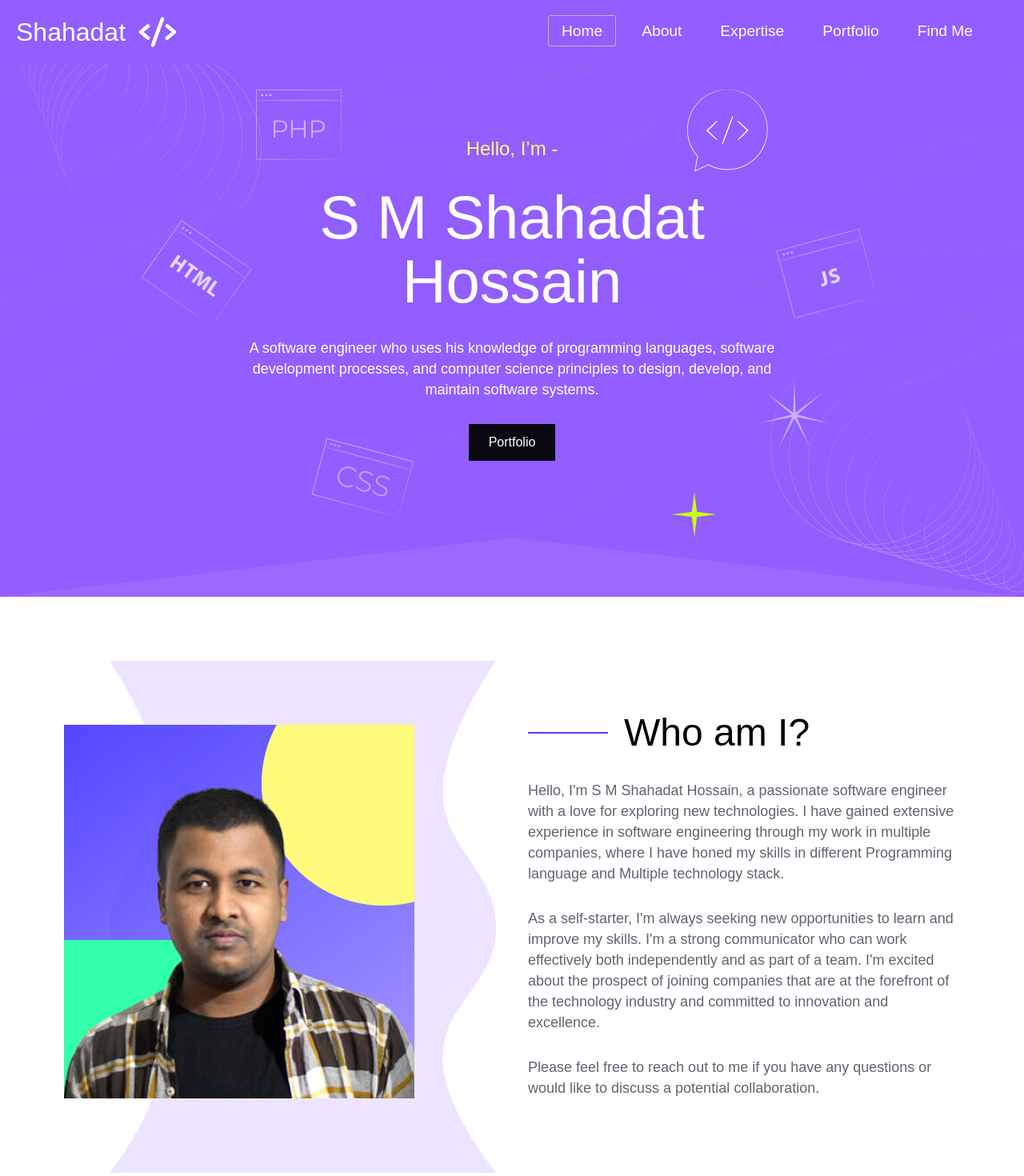
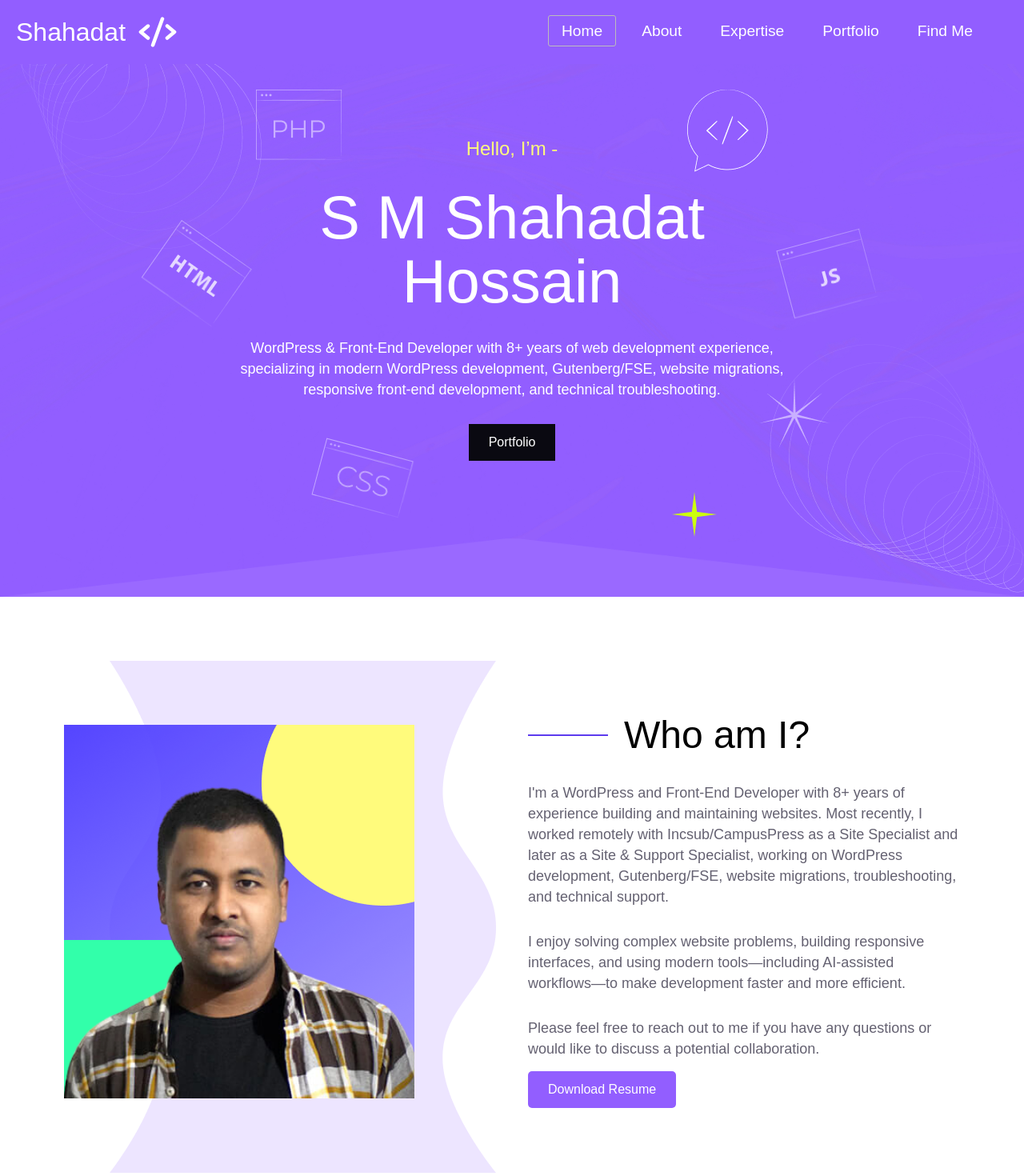
Before and after one commit to asamshahadat/asamshahadat.github.io, a React (Create React App) app: page / in a window 1280 px wide. Shown: the top 1470 px of the page at 80% size. Built offline with nearby package versions, Linux system fonts and the light colour scheme.

Commit message:
Content Updated

```diff
--- a/src/components/MainPage.jsx
+++ b/src/components/MainPage.jsx
@@ -13,8 +13,8 @@ const MainPageContent = () => {
       <Header/>
       <Hero/>
       <WhoIam/>
+      <Portfolio/>
       <AcademicInfo/>
-      <Portfolio/>
       <Skill/>
       <Expert/>
       <Footer/>
--- a/src/components/sections/about/WhoAmi.jsx
+++ b/src/components/sections/about/WhoAmi.jsx
@@ -1,5 +1,5 @@
 import './whoami.css';
-// import { Link } from 'react-router-dom';
+import { Link } from "react-router-dom";
 import shahadatImg from '../../../assets/img/shahadat/shahadat.png';
 import whoImgBgShape from '../../../assets/img/shape/who-am-i.png';
 const WhoIam = () => {
@@ -13,9 +13,13 @@ const WhoIam = () => {
           </div>
           <div className="who-text md:w-1/2 text-left flex flex-col justify-center">
             <h2 className="left-long-line">Who am I?</h2>
-            <p>Hello, I'm S M Shahadat Hossain, a passionate software engineer with a love for exploring new technologies. I have gained extensive experience in software engineering through my work in multiple companies, where I have honed my skills in different Programming language and Multiple technology stack.</p>
-            <p>As a self-starter, I'm always seeking new opportunities to learn and improve my skills. I'm a strong communicator who can work effectively both independently and as part of a team. I'm excited about the prospect of joining companies that are at the forefront of the technology industry and committed to innovation and excellence. </p>
+            <p>I'm a WordPress and Front-End Developer with 8+ years of experience building and maintaining websites. Most recently, I worked remotely with Incsub/CampusPress as a Site Specialist and later as a Site & Support Specialist, working on WordPress development, Gutenberg/FSE, website migrations, troubleshooting, and technical support.</p>
+            <p>I enjoy solving complex website problems, building responsive interfaces, and using modern tools—including AI-assisted workflows—to make development faster and more efficient.</p>
             <p>Please feel free to reach out to me if you have any questions or would like to discuss a potential collaboration.</p>
+
+            <Link to="https://drive.google.com/file/d/1Yu7iAobu7XVVnGl74XldnJm2HrGT2-wH/view?usp=sharing" target="_blank" rel="noopener noreferrer" className="btn-style-a resume-btn">
+              Download Resume
+            </Link>
           </div>
         </div>
       </div>
--- a/src/components/sections/about/whoami.css
+++ b/src/components/sections/about/whoami.css
@@ -30,7 +30,11 @@
     margin: 15px auto;
 }
 
-
+a.btn-style-a.resume-btn {
+    width: max-content;
+    background-color: #925eff;
+    border-radius: 5px;
+}
 @media screen and (max-width: 1023px) {
 
     .who-img-text-wrapper {
--- a/src/components/sections/education/AcademicInfo.jsx
+++ b/src/components/sections/education/AcademicInfo.jsx
@@ -2,7 +2,35 @@ import './academic.css';
 // import { Link } from 'react-router-dom';
 const AcademicInfo = () => {
   return (
-    <div className="education-area flex justify-center items-center">
+    <div className="education-area justify-center items-center">
+      <div className="portfolio-experience">
+        <div className="container">
+          <div className="academic-wrapper flex justify-between gap-10 flex-col md:flex-row p-20">
+            <div className="academic-title md:w-1/2 text-center">
+              <h2 className="left-long-line">Professional Experience</h2>
+            </div>
+            <div className="academic-details md:w-1/2 text-left flex flex-col justify-center">
+              <div className="single-academic-info">
+                  <h3>Incsub / CampusPress</h3>
+                  <p>Site Specialist → Site & Support Specialist</p>
+                  <p>Apr 2024 – Aug 2026</p>
+              </div>
+              <div className="single-academic-info">
+                  <h3>UI Barn — Technical Lead</h3>
+                  <p>Apr 2024 – Aug 2026</p>
+              </div>
+              <div className="single-academic-info">
+                  <h3>Luminous Labs — Software Engineer</h3>
+                  <p>Apr 2024 – Aug 2026</p>
+              </div>
+              <div className="single-academic-info">
+                  <h3>VoidCoders — Software Engineer</h3>
+                  <p>Apr 2024 – Aug 2026</p>
+              </div>
+            </div>
+          </div>
+        </div>
+      </div>
       <div className="container">
         <div className="academic-wrapper flex justify-between gap-10 flex-col md:flex-row p-20">
           <div className="academic-title md:w-1/2 text-center">
@@ -28,6 +56,7 @@ const AcademicInfo = () => {
           </div>
         </div>
       </div>
+
     </div>
   );
 };
--- a/src/components/sections/hero/Hero.jsx
+++ b/src/components/sections/hero/Hero.jsx
@@ -30,7 +30,7 @@ const Hero = () => {
         <div className="hero-text">
           <h4>Hello, I’m -</h4>
           <h2>S M Shahadat Hossain</h2>
-          <p>A software engineer who uses his knowledge of programming languages, software development processes, and computer science principles to design, develop, and maintain software systems.</p>
+          <p>WordPress & Front-End Developer with 8+ years of web development experience, specializing in modern WordPress development, Gutenberg/FSE, website migrations, responsive front-end development, and technical troubleshooting.</p>
           <Link to="/portfolio" className="btn-style-a">Portfolio</Link>
         </div>
       </div>
--- a/src/components/sections/portfolio/portfolio.css
+++ b/src/components/sections/portfolio/portfolio.css
@@ -194,6 +194,10 @@
     border-radius: 5px;
     background-color: #000;
    }
+
+   .mt-80 {
+    margin-top: 80px;
+   }
 @media screen and (max-width: 1023px) {
 
 }
```
